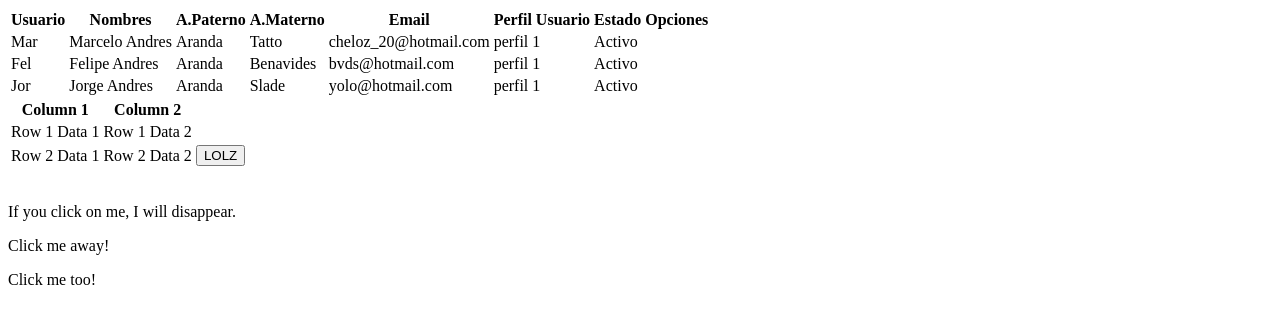
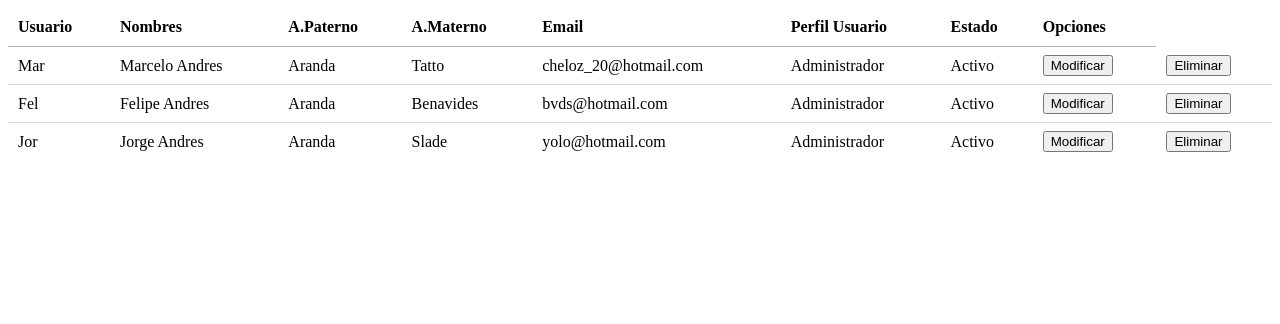
Before and after one commit to M-Aranda/testPHPKamal, a PHP site: page /mantenedor.php in a window 1280 px wide. Shown: the top 324 px of the page. Run offline with PHP 8.4, Linux system fonts and the light colour scheme; data comes from the database, SQL or seed files in the repository; some libraries are stand-ins or nearby versions.

Commit message:
Se pudo integrar data tables (corregi un error que tenia)

```diff
--- a/model/test.sql
+++ b/model/test.sql
@@ -20,9 +20,9 @@
 FOREIGN KEY (id_perfil) REFERENCES PERFIL (id_perfil)
 );
 
-INSERT INTO PERFIL (perfil ) VALUES ('perfil 1');
-INSERT INTO PERFIL (perfil ) VALUES ('perfil 2');
-INSERT INTO PERFIL (perfil ) VALUES ('perfil 3');
+INSERT INTO PERFIL (perfil ) VALUES ('Administrador');
+INSERT INTO PERFIL (perfil ) VALUES ('Usuario normal');
+INSERT INTO PERFIL (perfil ) VALUES ('Supervisor');
 
 
 INSERT INTO USUARIO (id_perfil, usuario, clave, nombres, ap_paterno, ap_materno, email, estado) VALUES (1 , 'Mar', '123', 'Marcelo Andres', 'Aranda', 'Tatto', 'cheloz_20@hotmail.com', 1);
--- a/view/mantenedor.php
+++ b/view/mantenedor.php
@@ -9,28 +9,16 @@
         <meta charset="UTF-8">
         <title></title>
 
-
-
+        <script type="text/javascript"  src="../JQuery/JQuery.js"></script>  <!--  este js funciona bien -->
+  <!--<script language="JavaScript"  src="http://ajax.googleapis.com/ajax/libs/jquery/1.10.0/jquery.min.js"></script>  este es el CDN de jquery-->
 
         <link rel="stylesheet" type="text/css" href="https://cdn.datatables.net/1.10.24/css/jquery.dataTables.css">
         <script type="text/javascript" charset="utf8" src="https://cdn.datatables.net/1.10.24/js/jquery.dataTables.js"></script>
 
-        <script type="text/javascript"  src="../JQuery/JQuery.js"></script>
-
-
-<!--   <script src="https://ajax.googleapis.com/ajax/libs/jquery/3.5.1/jquery.min.js"></script>  este es el CDN de jquery-->
+        <script src="//cdn.jsdelivr.net/npm/sweetalert2@10"></script> <!-- Sweet Alert -->
 
 
 
-        <script>
-            $(document).ready(function () {
-                $("p").click(function () {
-                    $(this).hide();
-                });
-            });
-
-
-        </script>
 
 
 
@@ -44,8 +32,11 @@
         require_once("../model/Perfil.php");
         ?>
 
-        <table id="tablaUsuarios">
-            <tr>
+
+
+        <table id="tablaUsuarios" class="display">
+            <thead>
+               <tr>
                 <th>Usuario</th>
                 <th>Nombres</th>
                 <th>A.Paterno</th>
@@ -54,7 +45,9 @@
                 <th>Perfil Usuario</th>
                 <th>Estado</th>
                 <th>Opciones</th>
-
+               </tr>
+            </thead>
+              <tbody>
                 <?php
                 $d = new Data();
                 $listadoDeUsuarios = $d->listarUsuarios();
@@ -74,38 +67,65 @@
                 <td>" . $u->getEmail() . "</td>
                 <td>" . $u->getPerfil()->getPerfil() . "</td>
                 <td>" . $estado . "</td>
-                <td> </td>
+                <td> <button id='BotonModificar' value=" . $u->getId_usuario() . ">Modificar</button></td>
+                <td><button id='BotonEliminar' value=" . $u->getId_usuario() . ">Eliminar</button> </td>
                 </tr>";
                 }
                 ?>
-            </tr>
+            </tbody>
         </table>
 
-        <table id="yolo" class="display">
-            <thead>
-                <tr>
-                    <th>Column 1</th>
-                    <th>Column 2</th>
-                </tr>
-            </thead>
-            <tbody>
-                <tr>
-                    <td>Row 1 Data 1</td>
-                    <td>Row 1 Data 2</td>
-                </tr>
-                <tr>
-                    <td>Row 2 Data 1</td>
-                    <td>Row 2 Data 2</td>
-                    <td><button id="boton">LOLZ</button></td>
-                </tr>
-            </tbody>
-        </table>
+
+
+
         <br>
 
-        <p>If you click on me, I will disappear.</p>
-        <p>Click me away!</p>
-        <p>Click me too!</p>
 
+
+                <script>
+
+
+
+
+
+
+
+
+
+function agregarUsuario() {
+  Swal.fire('Any fool can use a computer')
+}
+
+
+
+            $(document).ready(function () {
+            $('#tablaUsuarios').DataTable();
+            });
+
+       /*     Swal.fire({
+            title: 'Agregar usuario',
+                    html: `<input type="text" id="usuario" class="swal2-input" placeholder="ej: usuario31">
+                    <input type="text" id="nombres" class="swal2-input" placeholder="ej: Feliper Andres">
+                    <input type="text" id="a_paterno" class="swal2-input" placeholder="ej: Zaldivar">
+                    <input type="text" id="a_materno" class="swal2-input" placeholder="ej: Norambuena">
+                    <input type="text" id="email" class="swal2-input" placeholder="ej: nmbn@gmail.com">
+                    <select id="cmbPerfil" name="cmbPerfil" >
+                      <option value="1">Administrador</option>
+                      <option value="2">Usuario normal</option>
+                      <option value="3">Supervisor</option>
+                    </select>
+                    <select id="cmbEstado" name="cmbEstado" >
+                      <option value="1">Activo</option>
+                      <option value="2">Inactivo</option>
+                    </select>`,
+                    confirmButtonText: 'Guardar',
+                    cancelButton: 'Volver'
+                    )}
+
+
+*/
+
+        </script>
 
 
     </body>
```
Also changed, not shown: controller/AgregarUsuario.php (added, +24 -0 lines), controller/EditarUsuario.php (added, +7 -0 lines), controller/EliminarUsuario.php (added, +7 -0 lines).
